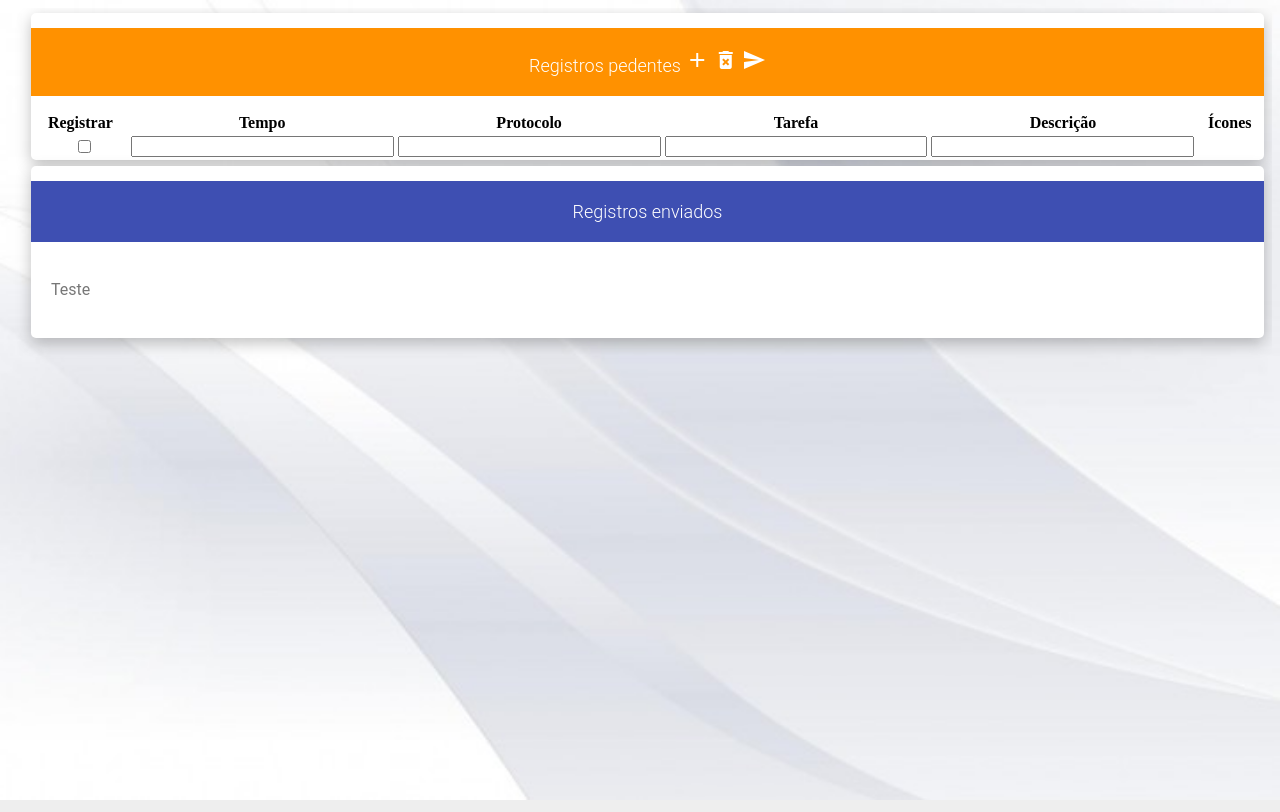
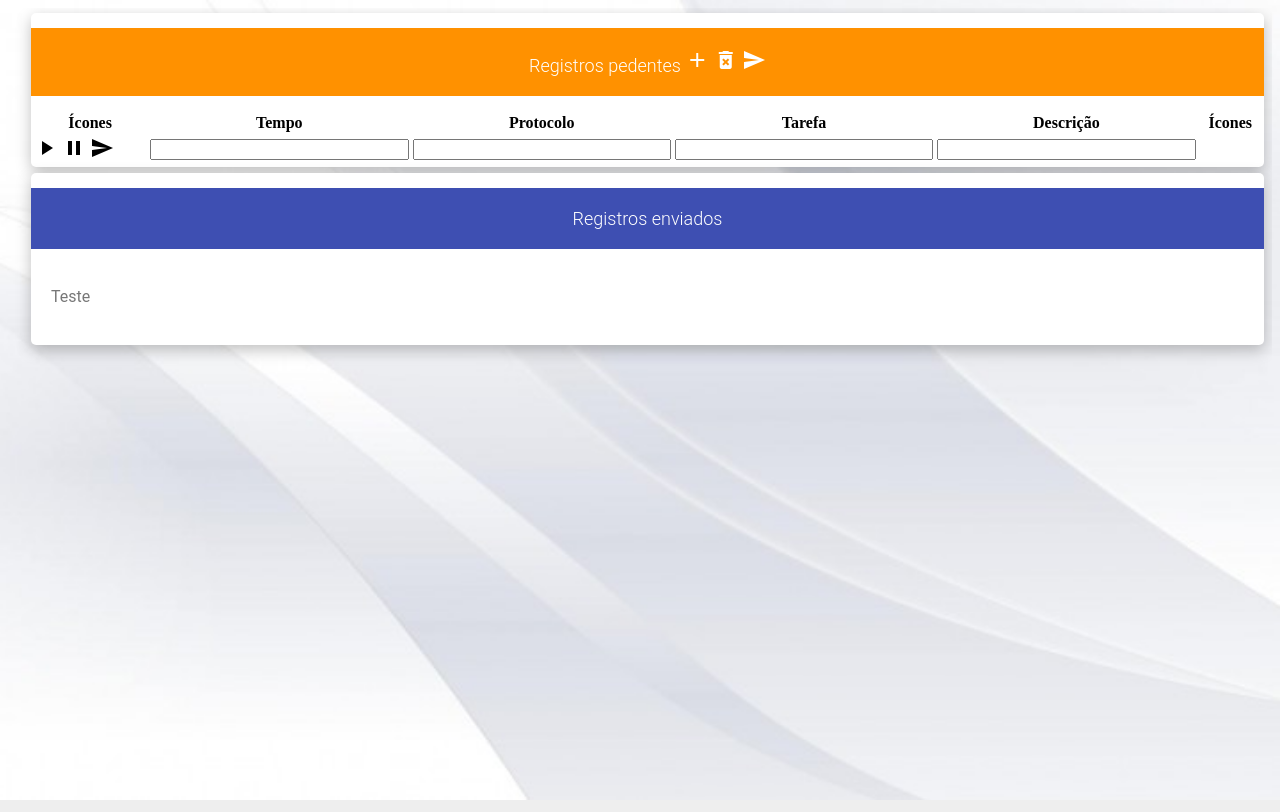
Before and after one commit to JeanHenriqueFerreira/TimeTracking, a plain HTML site: page index.html in a window 1280 px wide. Drawn offline with nearby package versions, Linux system fonts and the light colour scheme.

Commit message:
Update index.html

```diff
--- a/index.html
+++ b/index.html
@@ -22,7 +22,7 @@
         </h2>
         <table>
           <tr>
-            <th>Registrar</th>
+            <th>Ícones</th>
             <th>Tempo</th>
             <th>Protocolo</th>
             <th>Tarefa</th>
@@ -30,7 +30,11 @@
             <th>Ícones</th>
           </tr>
           <tr>
-            <td><input type="checkbox"></td>
+            <td>
+              <i class="material-icons">play_arrow</i>
+              <i class="material-icons">pause</i>
+              <i class="material-icons">send</i>
+            </td>
             <td><input type="text"></td>
             <td><input type="text"></td>
             <td><input type="text"></td>
```
